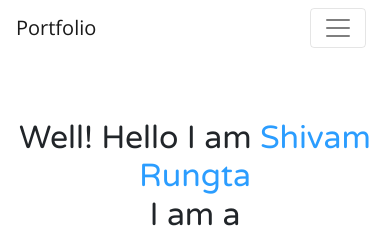
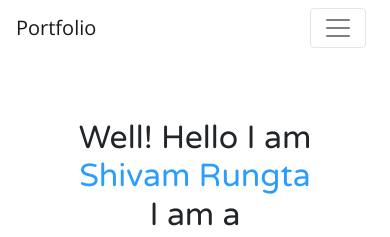
Before and after one commit to rungta08/portfolio, a React (Create React App) app: page / in a window 390 px wide. Shown: the top 237 px of the page. Built offline with nearby package versions, Linux system fonts and the light colour scheme.

Commit message:
Home Improved

```diff
--- a/src/index.css
+++ b/src/index.css
@@ -37,6 +37,12 @@ img{
     .main-text h2{
         text-align: center;
     }
+}
+@media only screen and (max-width: 1000px){
+    .name::before{
+        content: "\a";
+        white-space: pre;
+    }
     .desig::before{
         content: "\a";
         white-space: pre;
```
